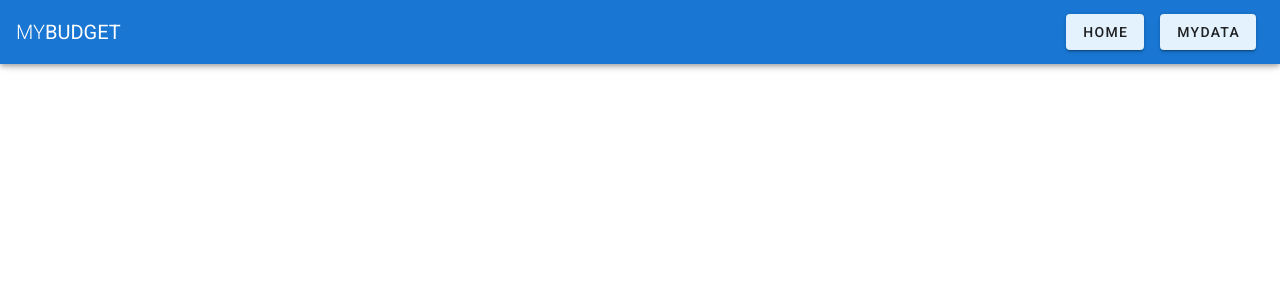
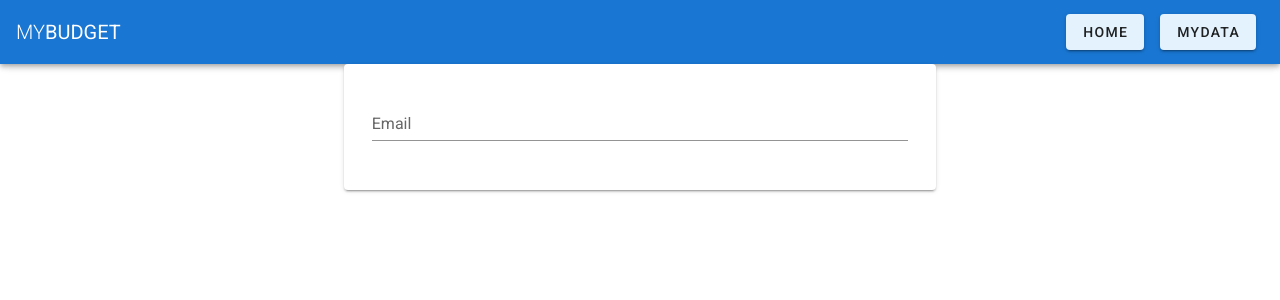
Before and after one commit to aojpauga/MyBudget, a Vue app: page /signup in a window 1280 px wide. Shown: the top 300 px of the page. Built offline with nearby package versions, Linux system fonts and the light colour scheme.

Commit message:
signup started

```diff
--- a/src/components/Login.vue
+++ b/src/components/Login.vue
@@ -18,7 +18,8 @@
               </v-card-text>
               <v-card-actions>
                 <v-spacer />
-                <v-btn color="primary">Login</v-btn>
+                <v-btn color="primary" router to="/Home">Login</v-btn>
+                <v-btn color="primary" router to="/SignUp">Sign Up</v-btn>
               </v-card-actions>
             </v-card>
           </v-col>
--- a/src/router/index.js
+++ b/src/router/index.js
@@ -2,6 +2,7 @@ import Vue from "vue";
 import VueRouter from "vue-router";
 import Home from "../views/Home.vue";
 import Login from "../views/Login.vue";
+import SignUp from "../views/SignUp";
 
 Vue.use(VueRouter);
 
@@ -24,6 +25,11 @@ const routes = [
     // which is lazy-loaded when the route is visited.
     component: () =>
       import(/* webpackChunkName: "about" */ "../views/About.vue")
+  },
+  {
+    path: "/signup",
+    name: "SignUp",
+    component: SignUp
   }
 ];
 
--- /dev/null
+++ b/src/views/SignUp.vue
@@ -0,0 +1,29 @@
+<template>
+  <v-container>
+    <v-layout row wrap>
+      <v-flex xs12 sm6 offset-sm3>
+        <v-card>
+          <v-card-text>
+            <v-container grid-list-xs>
+              <v-form>
+                <v-layout row>
+                  <v-flex xs12>
+                    <v-text-field name="email" label="Email" type="email"></v-text-field>
+                  </v-flex>
+                </v-layout>
+              </v-form>
+            </v-container>
+          </v-card-text>
+        </v-card>
+      </v-flex>
+    </v-layout>
+  </v-container>
+</template>
+
+
+
+<script>
+export default {
+  components: {}
+};
+</script>
```
